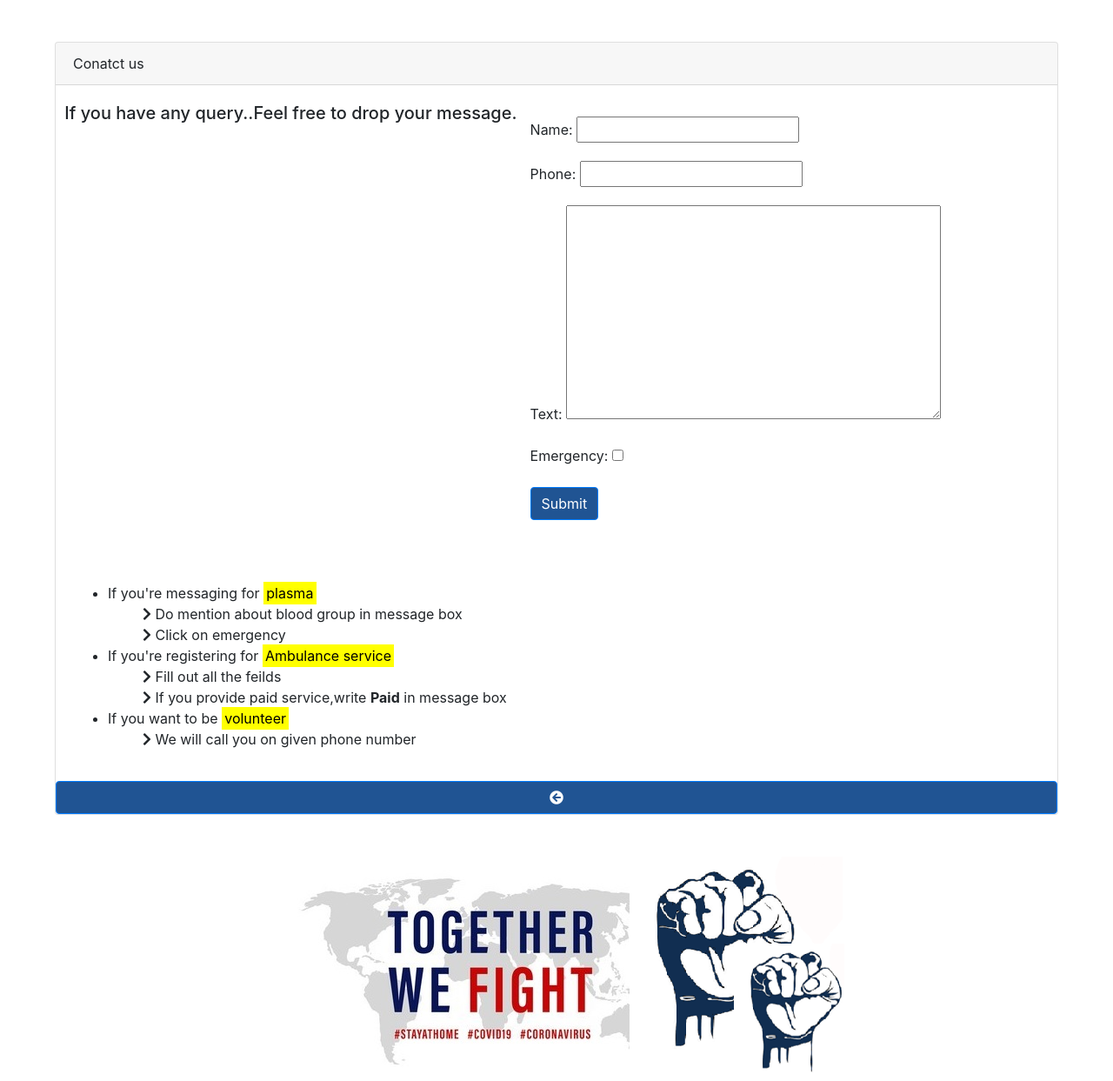
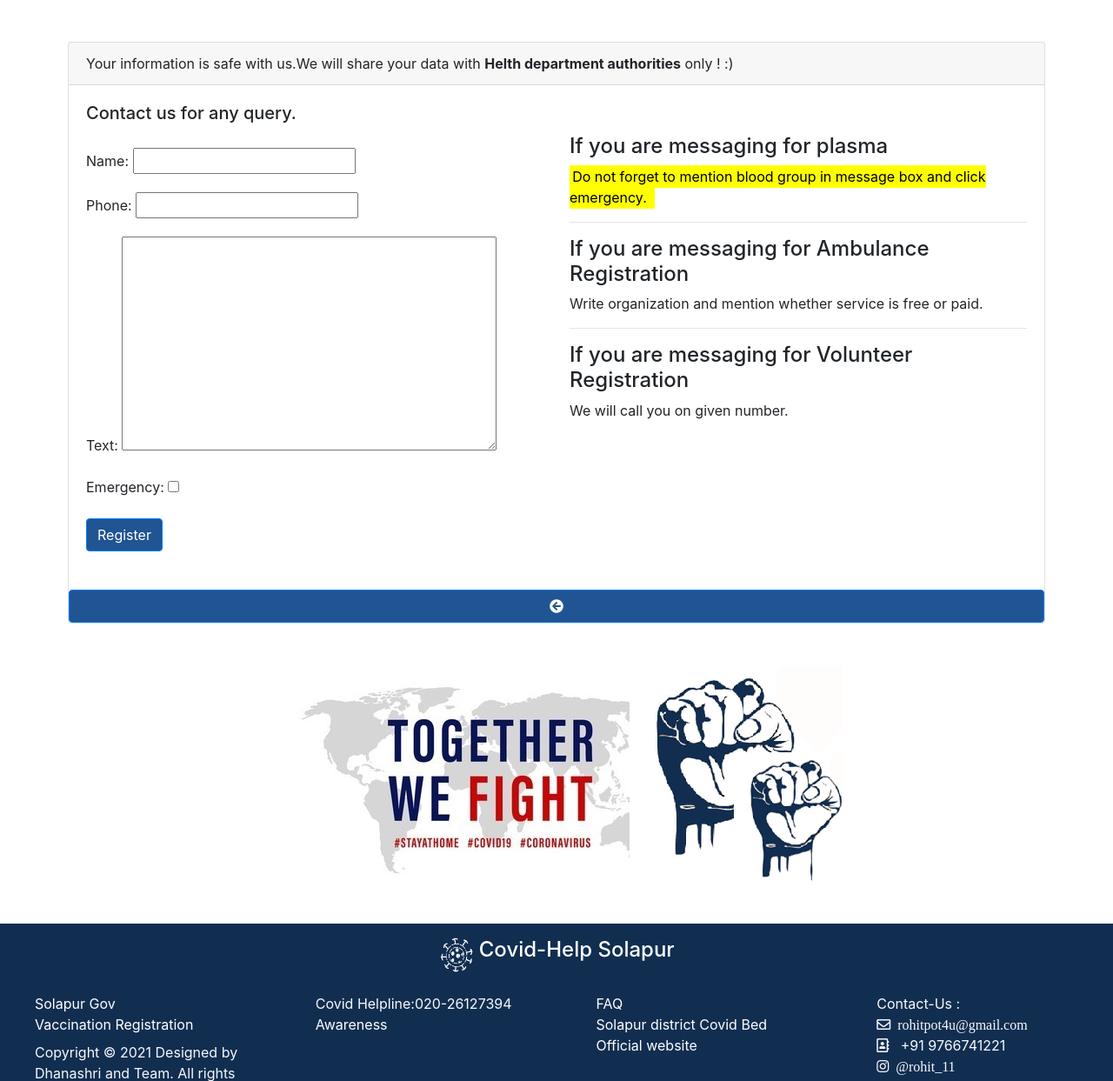
Before and after one commit to DhanashriHabde/test, a Django app: page /contact/ in a window 1280 px wide. Shown: the part 56-1299 px from the top of the page at 87% size. Run offline with Django 3.2, Linux system fonts and the light colour scheme; some libraries are stand-ins or nearby versions.

Commit message:
Update contact_form.html

```diff
--- a/contact/templates/contact/contact_form.html
+++ b/contact/templates/contact/contact_form.html
@@ -11,44 +11,41 @@
         background-color: yellow;
     }
 </style>
+
 <div class="container-fluid">
+    <div class="container-fluid">
     <div class="card m-5">
         <div class="card-header">
-            Conatct us
+            Your information is safe with us.We will share your data with <b>Helth department authorities</b> only ! :)
         </div>
-        <div class="card-body row d-flex">
-            <h5 class="card-title">&nbsp;If you have any query..Feel free to drop your message.</h5>
-                <div class="col pt-3 flex-column">
+        <div class="card-body">
+            <h5 class="card-title">Contact us for any query.</h5>
+            <div class="row">
+                <div class="col col-md-6 pt-3">
                     <form method="post" action="">
                         {% csrf_token %}
 
                         {{ form.as_p}}
 
-                        <input type="submit" value="Submit" class="btn btn-primary mb-4">
+                        <input type="submit" value="Register" class="btn btn-primary mb-4">
                     </form>
                 </div>
 
-                <div class="col flex-column">
-                    <ul class="pt-5">
-                        <li>If you're messaging for <mark>plasma</mark>
-                            <ul><i class="fas fa-chevron-right"></i> Do mention about blood group in message box</ul>
-                            <ul><i class="fas fa-chevron-right"></i> Click on emergency</ul>
-                        </li>
-
-                        <li>If you're registering for <mark>Ambulance service</mark>
-                            <ul><i class="fas fa-chevron-right"></i> Fill out all the feilds</ul>
-                            <ul><i class="fas fa-chevron-right"></i> If you provide paid service,write <b>Paid</b> in message box</ul>
-                        </dd>
-                        <li>If you want to be <mark>volunteer</mark>
-                            <ul><i class="fas fa-chevron-right"></i> We will call you on given phone number</ul>
-                        </li>
-                    </ul>
+                <div class="col col-md-6">
+                    <h4>If you are messaging for plasma</h4>
+                    <p><mark>Do not forget to mention blood group in message box and click emergency.<mark></p>
+                    <hr>
+                    <h4>If you are messaging for Ambulance Registration</h4>
+                    <p>Write organization and mention whether service is free or paid.</p>
+                    <hr>
+                    <h4>If you are messaging for Volunteer Registration</h4>
+                    <p>We will call you on given number.</p>
 
                 </div>
-
+            </div>
         </div>
-    <a href="{% url 'index' %}" class="btn btn-primary "><i class="fas fa-arrow-circle-left"></i></a>
-
+        <a href="{% url 'index' %}" class="btn btn-primary "><i class="fas fa-arrow-circle-left"></i></a>
     </div>
 </div>
+</div>
 {% endblock content %}
```
